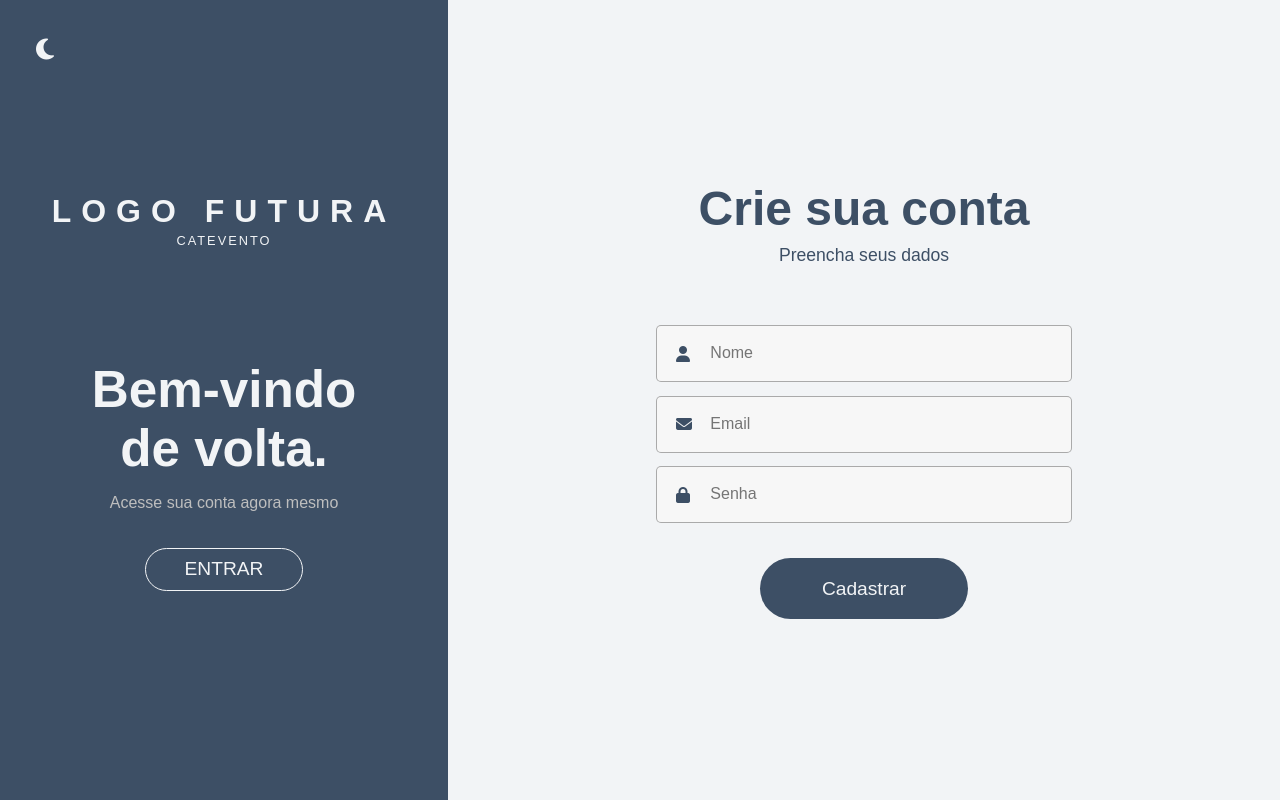
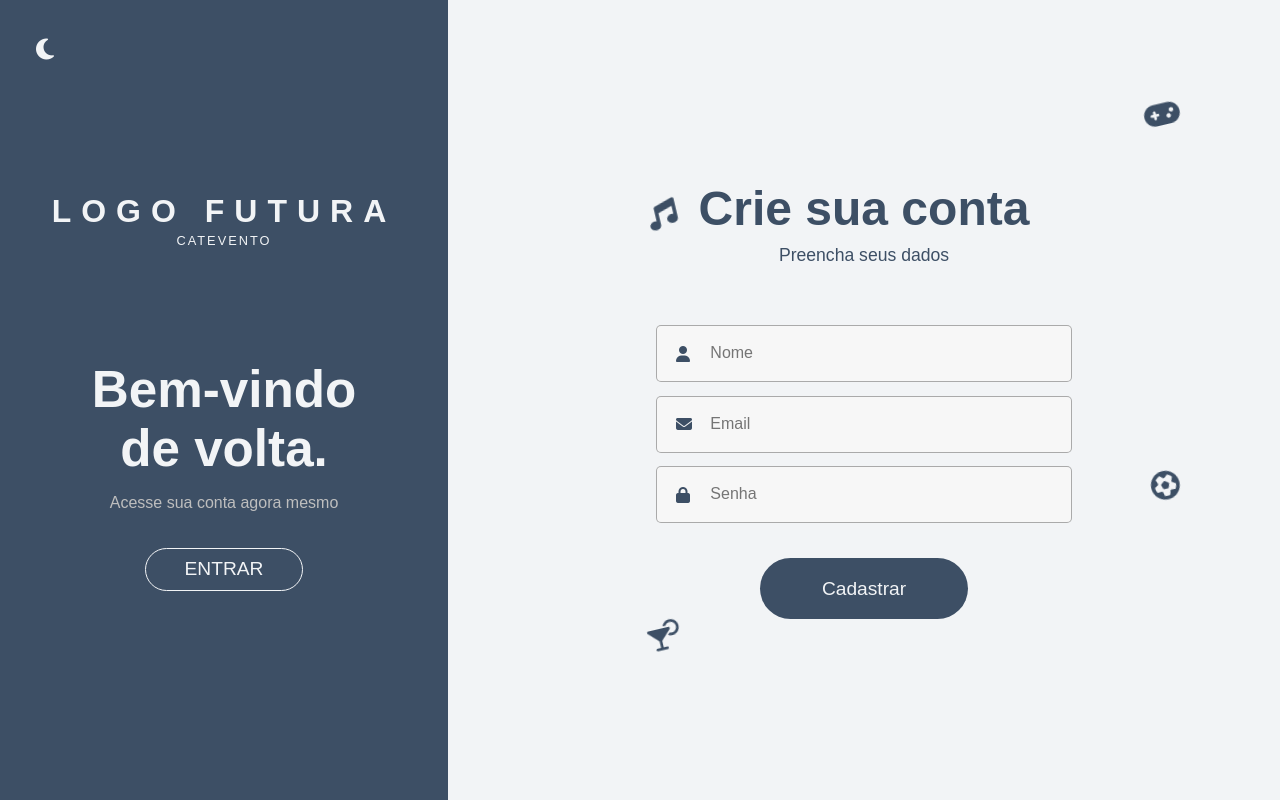
Before and after one commit to victoralsp/projeto-integrado, a PHP site: page /cadastro.html in a window 1280 px wide. Run offline with PHP 8.4, Linux system fonts and the light colour scheme; some libraries are stand-ins or nearby versions.

Commit message:
adição de icones no background

```diff
--- a/cadastro.html
+++ b/cadastro.html
@@ -24,6 +24,12 @@
             <a href="#" id="btn-login">Entrar</a>
         </article>
         <article id="article-registrar">
+            <div id="icones-bg">
+                <i class="fa-solid fa-music" id="music"></i>
+                <i class="fa-solid fa-gamepad" id="control"></i>
+                <i class="fa-solid fa-futbol" id="ball"></i>
+                <i class="fa-solid fa-martini-glass-citrus" id="drink"></i>
+            </div>
             <form id="form-login" method="post">
                 <h2 id="subtitulo-login">Crie sua conta</h2>
                 <p id="paragrafo-login">Preencha seus dados</p>
--- a/css/cadastro.css
+++ b/css/cadastro.css
@@ -101,7 +101,57 @@ body {
     justify-content: center;
     align-items: center;
     background-color: var(--cor-branca);
+    position: relative;
 }
+
+#icones-bg {
+    color: var(--cor-principal);
+    font-size: 1.8em;
+}
+
+
+#music {
+    position: absolute;
+    top: 200px;
+    left: 200px;
+    animation: moving 4s infinite alternate;
+}
+
+#ball {
+    position: absolute;
+    bottom: 300px;
+    right: 100px;
+    animation: moving 4s infinite alternate;
+}
+#mic {
+    position: absolute;
+    top: 200px;
+    left: 200px;
+    animation: moving 4s infinite alternate;
+}
+#drink {
+    position: absolute;
+    bottom: 150px;
+    left: 200px;
+    animation: moving 4s infinite alternate;
+}
+#control {
+    position: absolute;
+    top: 100px;
+    right: 100px;
+    animation: moving 4s infinite alternate;
+}
+@keyframes moving {
+    0% {
+        transform: rotate(15deg);
+      }
+      50% {
+        transform: rotate(-15deg);
+      }
+      100% {
+        transform: rotate(15deg);
+      }
+    }
 
 #form-login {
     display: flex;
@@ -170,6 +220,6 @@ body {
 }
 
 #btn-registrar:hover {
-    background-color: #353535;
+    background-color: #25303d;
     transition: .5s;
 }
--- a/js/dark-mode.js
+++ b/js/dark-mode.js
@@ -3,6 +3,7 @@ const btnRegistrar = document.getElementById('btn-registrar')
 const btnDarkMode = document.getElementById('btnDarkMode')
 const subtituloLogin = document.getElementById('subtitulo-login')
 const paragrafoLogin = document.getElementById('paragrafo-login')
+const iconesBg = document.getElementById('icones-bg')
 const iconesInput = document.querySelectorAll('.icones-input')
 let color = true
 
@@ -14,6 +15,7 @@ btnDarkMode.addEventListener('click', () => {
         btnRegistrar.style.color = 'var(--cor-principal)'
         subtituloLogin.style.color = 'var(--cor-branca)'
         paragrafoLogin.style.color = 'var(--cor-branca)'
+        iconesBg.style.color = 'var(--cor-branca)'
         btnDarkMode.innerHTML = '<i class="fa-solid fa-sun"></i>'
     } else {
         articleRegistrar.style.backgroundColor = 'var(--cor-branca)'
@@ -22,6 +24,7 @@ btnDarkMode.addEventListener('click', () => {
         btnRegistrar.style.color = 'var(--cor-branca)'
         subtituloLogin.style.color = 'var(--cor-principal)'
         paragrafoLogin.style.color = 'var(--cor-principal)'
+        iconesBg.style.color = 'var(--cor-principal)'
         btnDarkMode.innerHTML = '<i class="fa-solid fa-moon"></i>'
     }
     color = !color
```
